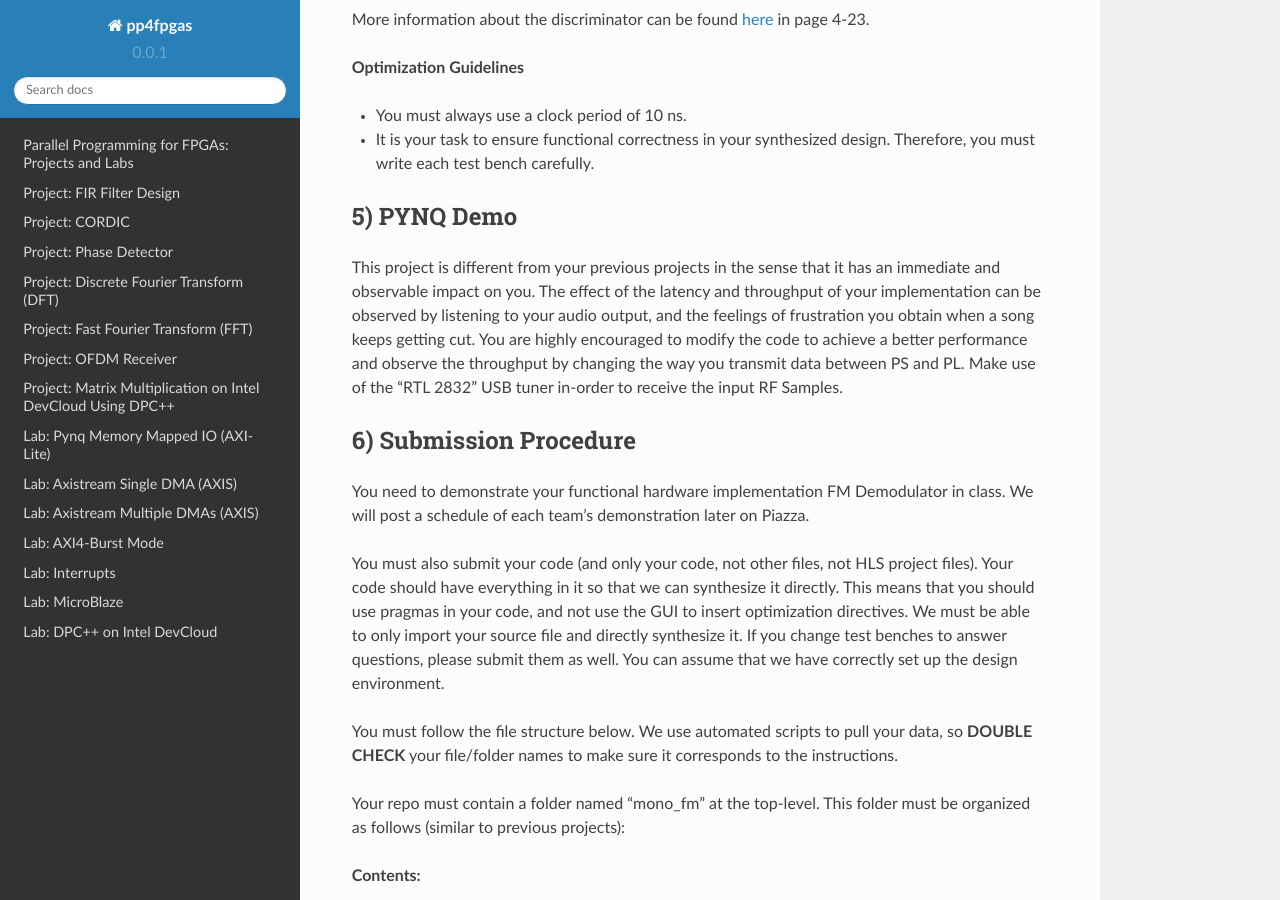
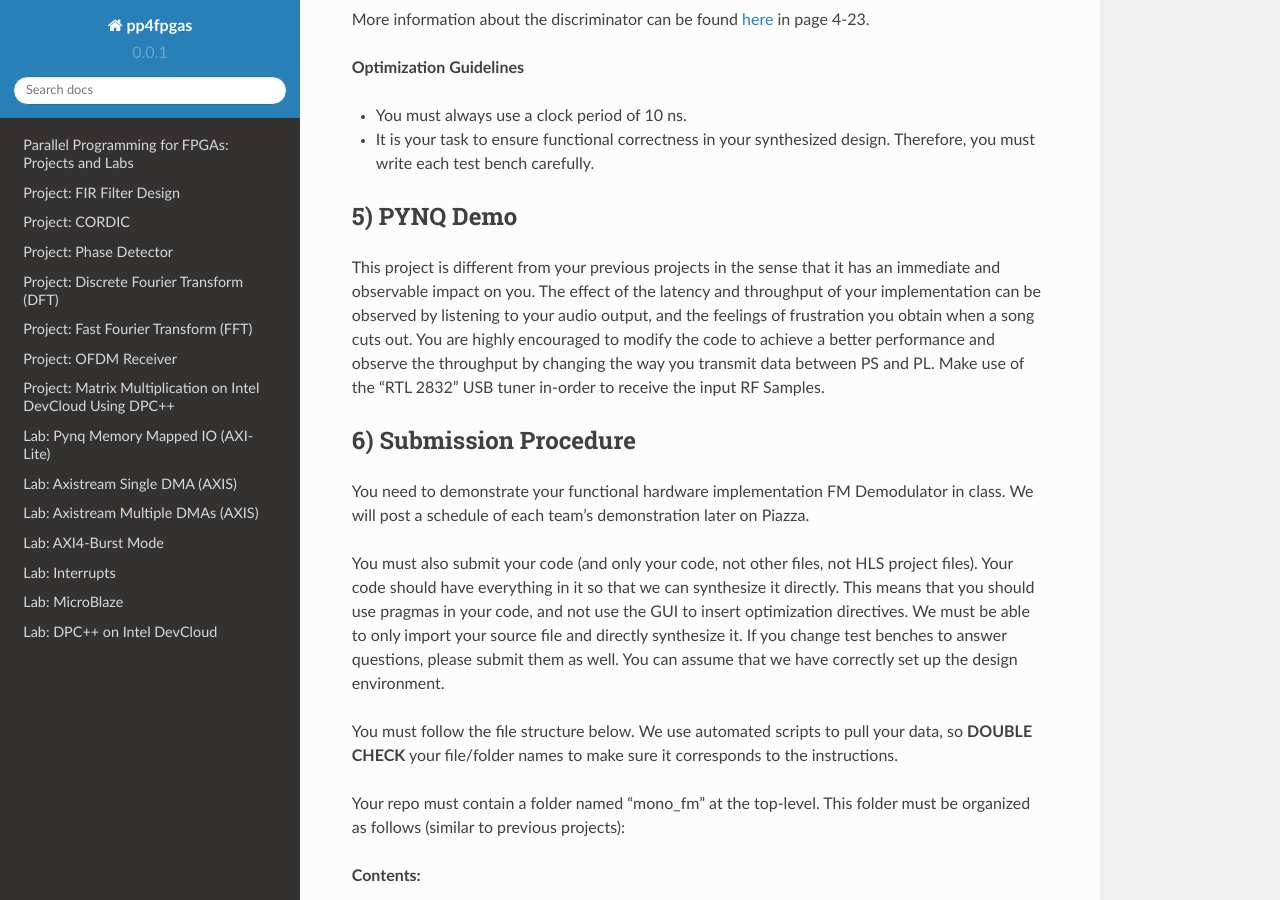
Before and after one commit to KastnerRG/Read_the_docs, a Sphinx documentation site: the page built from docs/project5.rst, in a window 1280 px wide and 900 px high, scrolled down 1672 px. Built offline with Sphinx 7.4.7 and the Read the Docs theme 2.0.0, drawn with Linux system fonts in a browser that asks for light colours.

Commit message:
Update project5.rst

```diff
--- a/docs/project5.rst
+++ b/docs/project5.rst
@@ -78,7 +78,7 @@ More information about the discriminator can be found `here <http://www.eas.uccs
 5) PYNQ Demo
 ------------
 
-This project is different from your previous projects in the sense that it has an immediate and observable impact on you. The effect of the latency and throughput of your implementation can be observed by listening to your audio output, and the feelings of frustration you obtain when a song keeps getting cut. You are highly encouraged to modify the code to achieve a better performance and observe the throughput by changing the way you transmit data between PS and PL. Make use of the "RTL 2832" USB tuner in-order to receive the input RF Samples.
+This project is different from your previous projects in the sense that it has an immediate and observable impact on you. The effect of the latency and throughput of your implementation can be observed by listening to your audio output, and the feelings of frustration you obtain when a song cuts out. You are highly encouraged to modify the code to achieve a better performance and observe the throughput by changing the way you transmit data between PS and PL. Make use of the "RTL 2832" USB tuner in-order to receive the input RF Samples.
 
 6) Submission Procedure
 -----------------------
```
